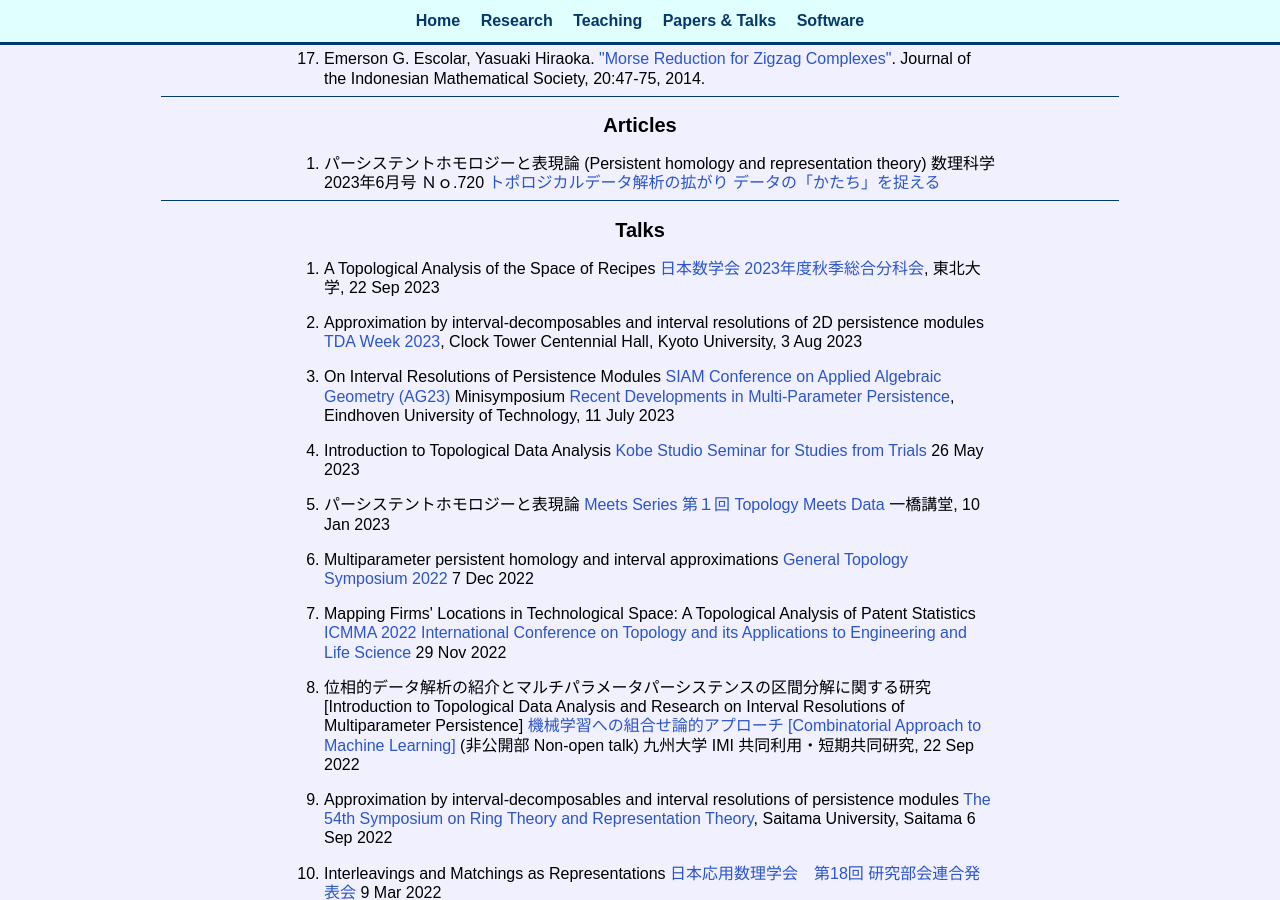
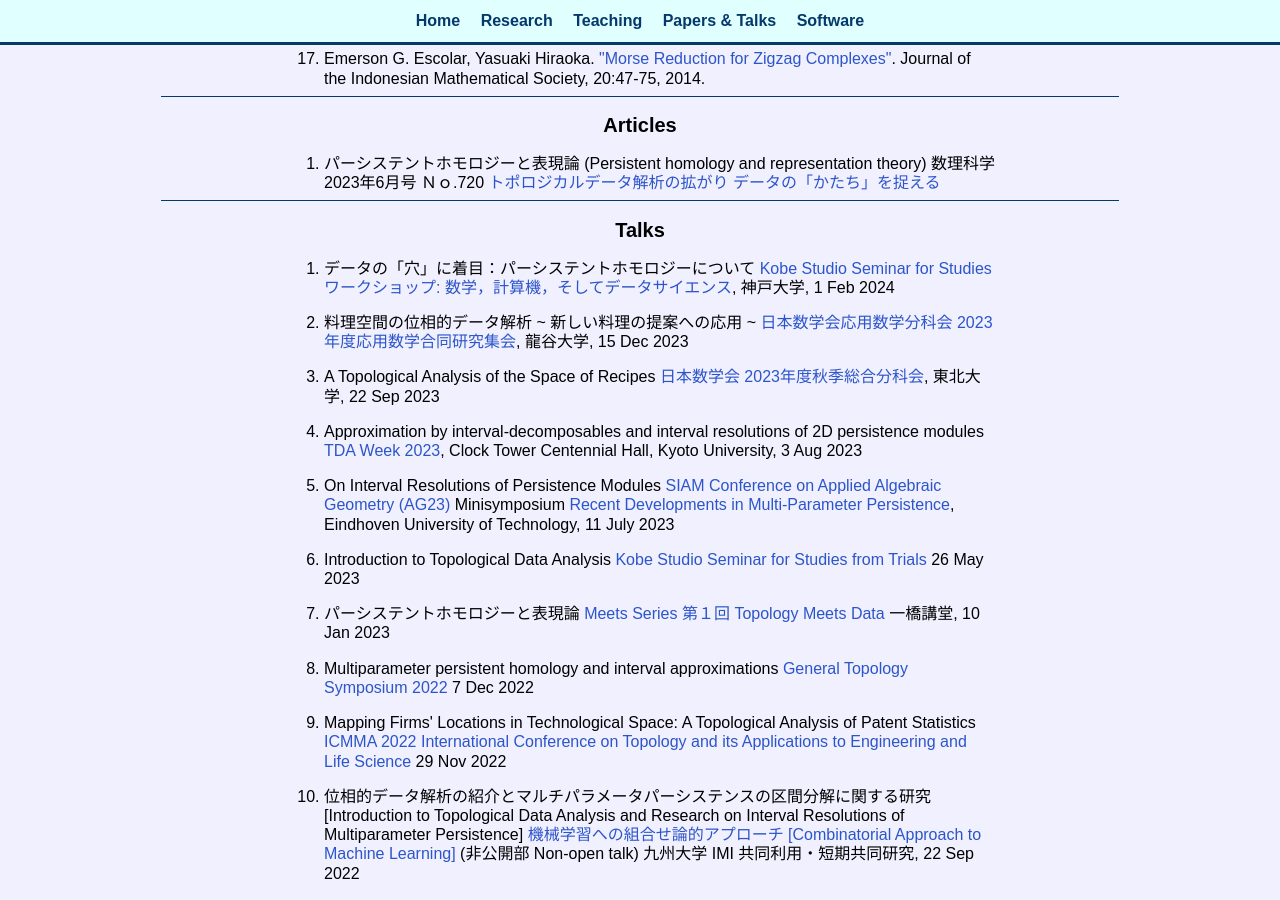
Before and after one commit to emerson-escolar/emerson-escolar.github.io, a Jekyll site: the page built from research_lists.html, in a window 1280 px wide and 900 px high, scrolled down 1879 px. Built offline with Jekyll 4.4.1, drawn with Linux system fonts in a browser that asks for light colours; some of the changed text lies outside the part shown.

Commit message:
add new talk and workshop

```diff
--- a/research_lists.html
+++ b/research_lists.html
@@ -277,6 +277,23 @@
 <section>
   <h2> Talks </h2>
   <ol class="wordbox paperlist">
+    <li>
+      データの「穴」に着目：パーシステントホモロジーについて
+      <a target="_blank" href="https://wwwmain.h.kobe-u.ac.jp/kobe_studio_seminar/workshops/ws20240201.html.ja">
+        Kobe Studio Seminar for Studies
+	ワークショップ: 数学，計算機，そしてデータサイエンス</a>,
+      神戸大学,
+      1 Feb 2024
+    </li>
+
+    <li>
+      料理空間の位相的データ解析 ~ 新しい料理の提案への応用 ~
+      <a target="_blank" href="https://www.mathsoc.jp/section/appliedmath/CAM/2023/">
+        日本数学会応用数学分科会 2023年度応用数学合同研究集会</a>,
+      龍谷大学,
+      15 Dec 2023
+    </li>
+
     <li>
       A Topological Analysis of the Space of Recipes
       <a target="_blank" href="https://www.mathsoc.jp/activity/meeting/tohoku23sept/index.html">
@@ -650,6 +667,12 @@
   <h2> Workshops/Seminars Organized </h2>
   <ol class="wordbox paperlist">
     <li>
+      <a target="_blank" href="https://sites.google.com/view/ph-repn2024/home">
+        パーシステントホモロジーと表現論2024</a> (Persistent Homology and Representation Theory 2024)
+      Online, Feb 22, 2024
+    </li>
+
+    <li>
       <a target="_blank" href="https://sites.google.com/view/tdaweek2023">
         TDA Week 2023</a>, Clock Tower Centennial Hall, Kyoto University,
       31 July - 4 Aug 2023
```
